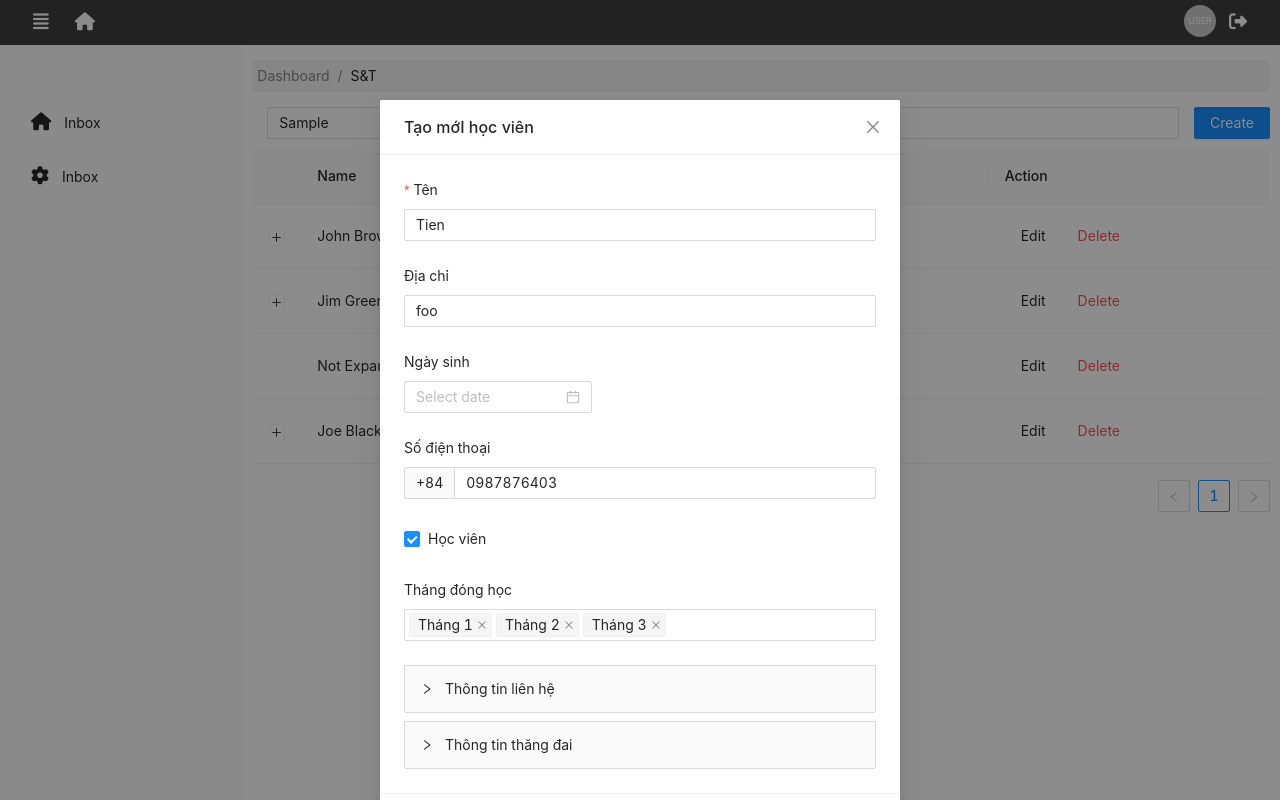
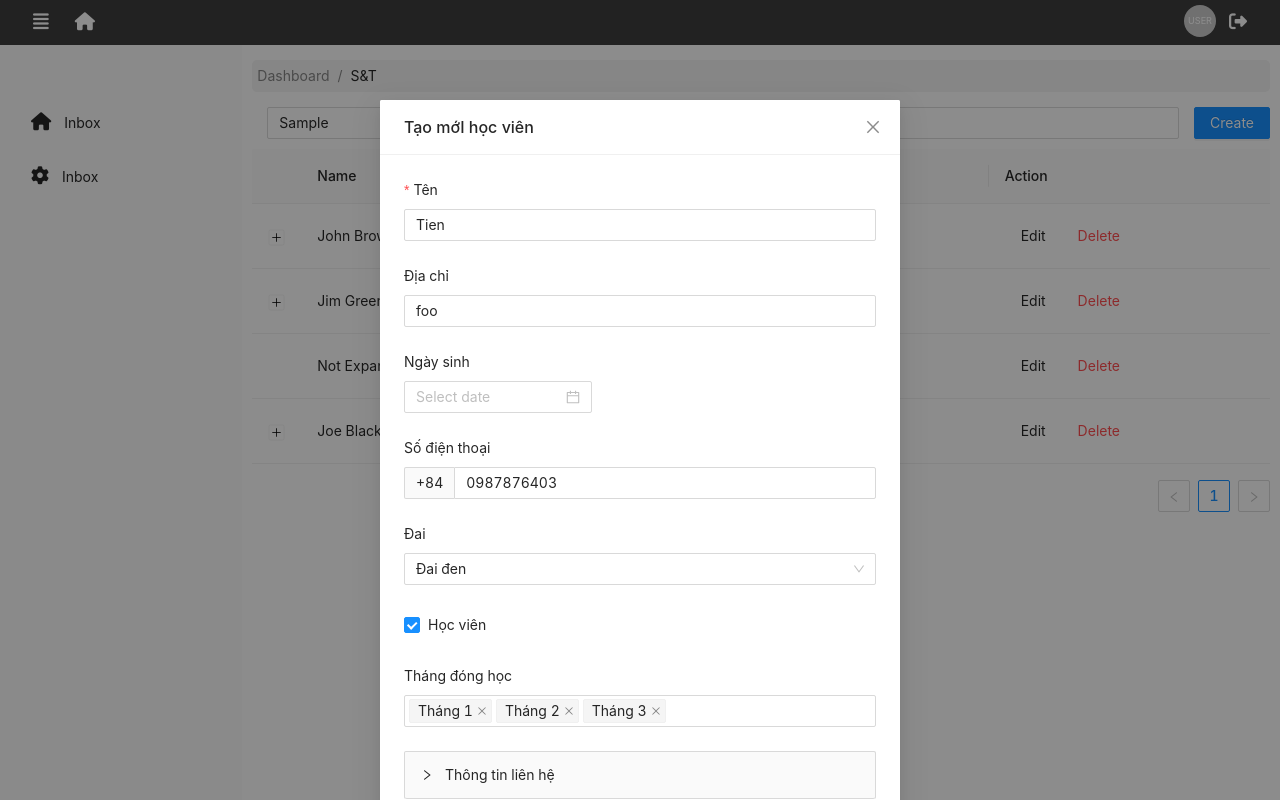
Before and after one commit to Diagru25/vu-long-quyen, a React (Create React App) app: page / in a window 1280 px wide. Both pictures are taken after typing "Sample" into the empty fields and a click on the button "Create". Built offline with nearby package versions, Linux system fonts and the light colour scheme.

Commit message:
(refactor): student form

```diff
--- a/src/app/Redux/Student/StudentSlice.js
+++ b/src/app/Redux/Student/StudentSlice.js
@@ -24,9 +24,9 @@ const studentDefault = {
   contactNote: [], //{parentName: '', parentPhone: ''}
 };
 
-const fncSortListStudent = (arrInput, type) => {
-  return arrInput;
-};
+// const fncSortListStudent = (arrInput, type) => {
+//   return arrInput;
+// };
 
 const StudentSlice = createSlice({
   name: 'student',
--- a/src/packages/core/helper/models.js
+++ b/src/packages/core/helper/models.js
@@ -28,6 +28,7 @@ export const MOCK_USER = {
   name: 'Tien',
   address: 'foo',
   dayOfBirth: '',
+  beltID: '1',
   phoneNumber: '0987876403',
   startDate: '',
   endDate: '',
--- /dev/null
+++ b/src/packages/shared/Forms/FormStudent.js
@@ -0,0 +1,74 @@
+import { Form, Input, DatePicker, Checkbox, Select } from 'adapters/ant-design';
+
+import React from 'react';
+
+import { MONTHSOFYEAR, MOCK_USER, BELTS } from 'helper/models';
+
+import DynamicContactNote from 'shared/Forms/DynamicContactNote';
+import DynamicPromotionDate from 'shared/Forms/DynamicPromotionDate';
+
+export const FormStudent = ({ form }) => {
+  const { Option } = Select;
+
+  return (
+    <Form
+      form={form}
+      layout='vertical'
+      name='form_in_modal'
+      initialValues={MOCK_USER}
+    >
+      <Form.Item
+        name='name'
+        label='Tên'
+        rules={[
+          {
+            required: true,
+            message: 'Please input the title of collection!',
+          },
+        ]}
+      >
+        <Input />
+      </Form.Item>
+
+      <Form.Item name='address' label='Địa chỉ'>
+        <Input />
+      </Form.Item>
+
+      <Form.Item name='dayOfBirth' label='Ngày sinh'>
+        <DatePicker showTime format='DD-MM-YYYY' />
+      </Form.Item>
+
+      <Form.Item name='phoneNumber' label='Số điện thoại'>
+        <Input addonBefore='+84' />
+      </Form.Item>
+
+      <Form.Item name='beltID' label='Đai'>
+        <Select placeholder='Chọn đai' allowClear>
+          {BELTS.map((belt) => (
+            <Option key={belt.beltID} value={belt.beltID}>
+              {belt.title}
+            </Option>
+          ))}
+        </Select>
+      </Form.Item>
+
+      <Form.Item name='isMember' valuePropName='checked'>
+        <Checkbox>Học viên</Checkbox>
+      </Form.Item>
+
+      <Form.Item name='months' label='Tháng đóng học'>
+        <Select placeholder='Chọn tháng kích hoạt' allowClear mode='multiple'>
+          {MONTHSOFYEAR.map((month) => (
+            <Option key={month.value} value={month.value}>
+              {month.title}
+            </Option>
+          ))}
+        </Select>
+      </Form.Item>
+
+      <DynamicContactNote />
+
+      <DynamicPromotionDate />
+    </Form>
+  );
+};
--- a/src/packages/shared/modals/StudentModal.js
+++ b/src/packages/shared/modals/StudentModal.js
@@ -1,17 +1,8 @@
-import {
-  Modal,
-  Form,
-  Input,
-  DatePicker,
-  Checkbox,
-  Select,
-} from 'adapters/ant-design';
+import { Modal, Form } from 'adapters/ant-design';
+
 import React from 'react';
 
-import { MONTHSOFYEAR, MOCK_USER } from 'helper/models';
-
-import DynamicContactNote from 'shared/Forms/DynamicContactNote';
-import DynamicPromotionDate from 'shared/Forms/DynamicPromotionDate';
+import { FormStudent } from 'shared/Forms/FormStudent';
 
 const StudentModal = ({
   title,
@@ -22,7 +13,6 @@ const StudentModal = ({
   cancelText,
 }) => {
   const [form] = Form.useForm();
-  const { Option } = Select;
 
   return (
     <Modal
@@ -43,55 +33,7 @@ const StudentModal = ({
       okText={okText}
       cancelText={cancelText}
     >
-      <Form
-        form={form}
-        layout='vertical'
-        name='form_in_modal'
-        initialValues={MOCK_USER}
-      >
-        <Form.Item
-          name='name'
-          label='Tên'
-          rules={[
-            {
-              required: true,
-              message: 'Please input the title of collection!',
-            },
-          ]}
-        >
-          <Input />
-        </Form.Item>
-
-        <Form.Item name='address' label='Địa chỉ'>
-          <Input />
-        </Form.Item>
-
-        <Form.Item name='dayOfBirth' label='Ngày sinh'>
-          <DatePicker showTime format='DD-MM-YYYY' />
-        </Form.Item>
-
-        <Form.Item name='phoneNumber' label='Số điện thoại'>
-          <Input addonBefore='+84' />
-        </Form.Item>
-
-        <Form.Item name='isMember' valuePropName='checked'>
-          <Checkbox>Học viên</Checkbox>
-        </Form.Item>
-
-        <Form.Item name='months' label='Tháng đóng học'>
-          <Select placeholder='Chọn tháng kích hoạt' allowClear mode='multiple'>
-            {MONTHSOFYEAR.map((month) => (
-              <Option key={month.value} value={month.value}>
-                {month.title}
-              </Option>
-            ))}
-          </Select>
-        </Form.Item>
-
-        <DynamicContactNote />
-
-        <DynamicPromotionDate />
-      </Form>
+      <FormStudent form={form} />
     </Modal>
   );
 };
```
